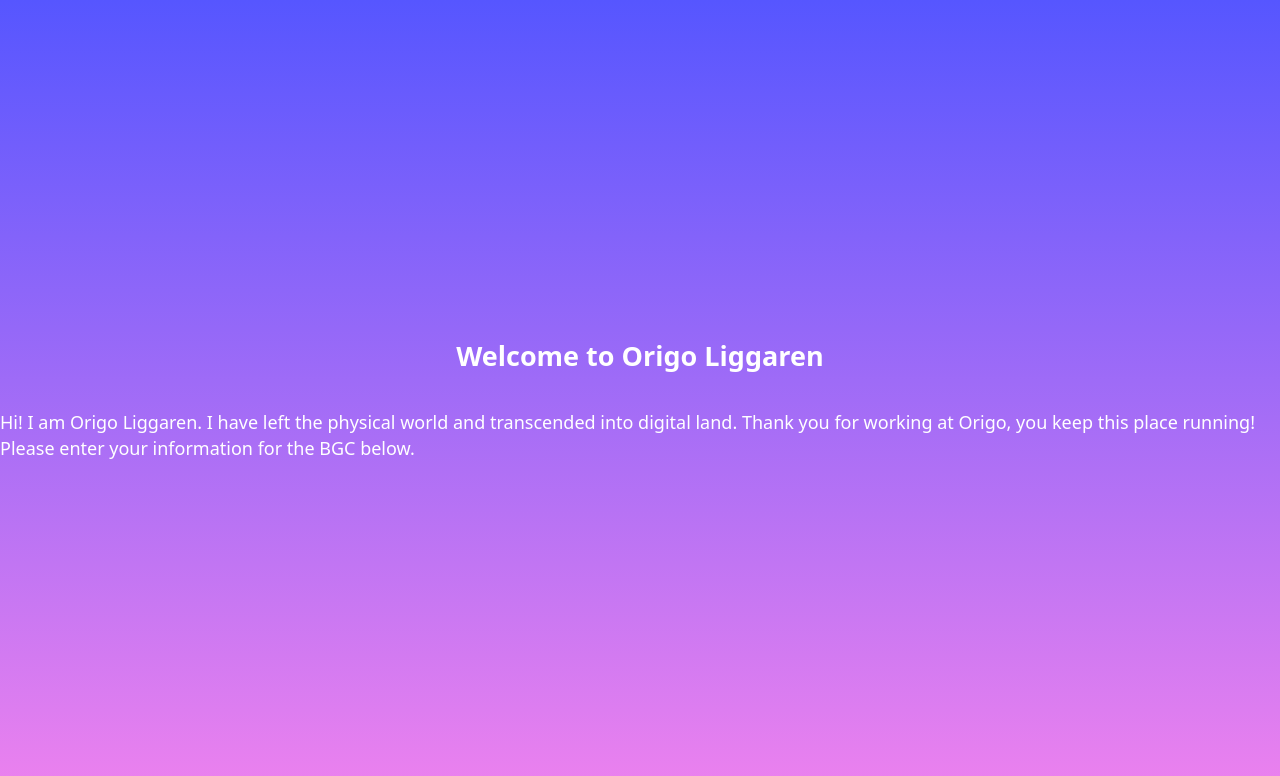
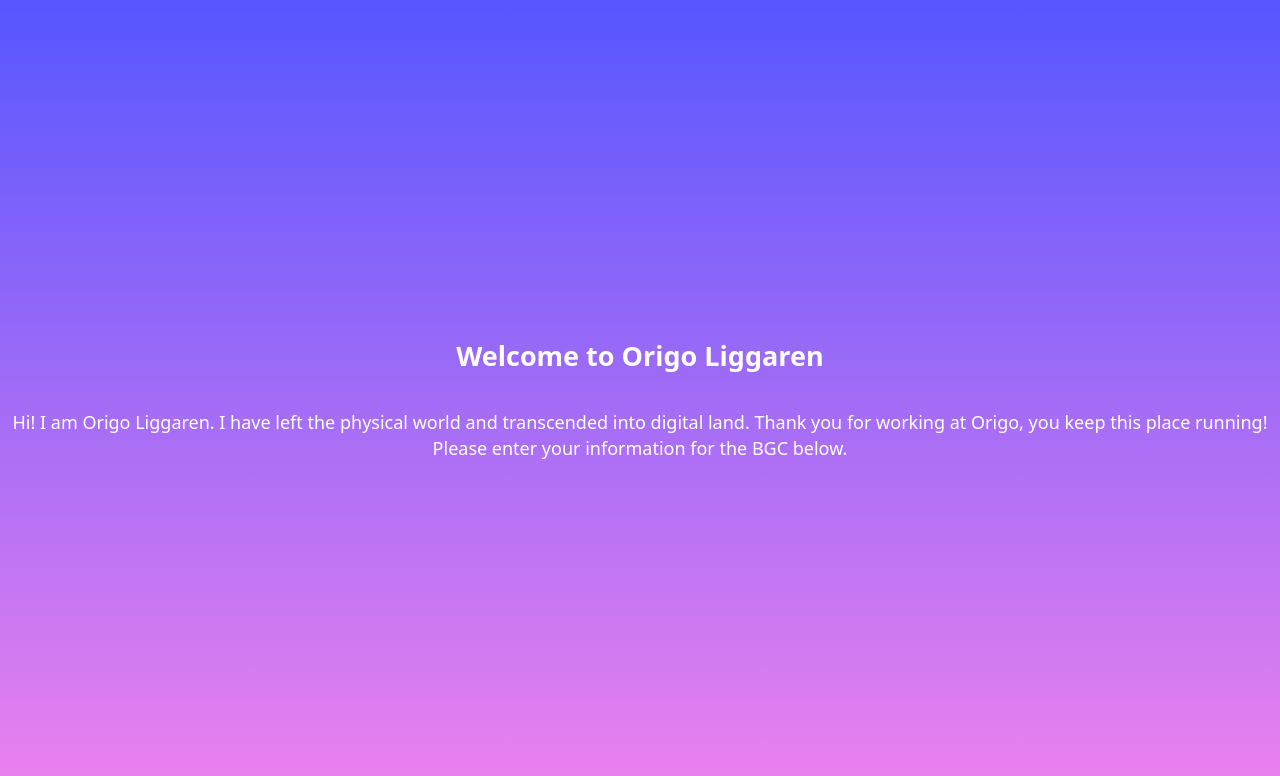
Before and after one commit to joakimchahrour/OrigoLiggaren_v2, a React (Vite) app: page / in a window 1280 px wide. Shown: the top 776 px of the page. Built offline with nearby package versions, Linux system fonts and the light colour scheme.

Commit message:
added a snap type so that it acctually snaps

```diff
--- a/src/App.css
+++ b/src/App.css
@@ -9,6 +9,7 @@
   height: 100vh;
   width: 100vw;
   overflow-y: scroll;
+  scroll-snap-type: y mandatory;
 }
 
 .welcome-page {
@@ -20,6 +21,7 @@
   align-items: center;
   scroll-snap-align: start;
   flex-shrink: 0;
+  text-align: center;
 }
 
 .obs-section {
@@ -31,7 +33,6 @@
   align-items: center;
   scroll-snap-align: start;
   flex-shrink: 0;
-
 }
 
 .obs-box {
```
